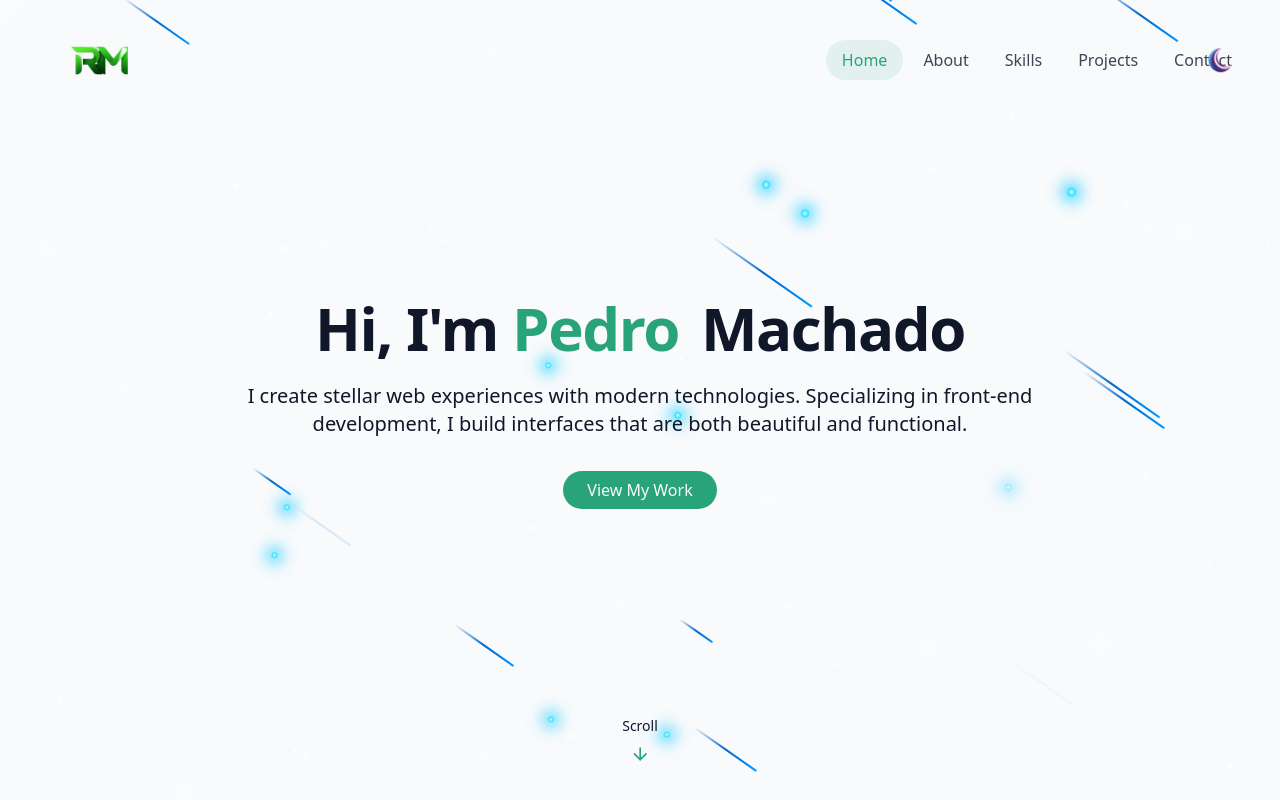
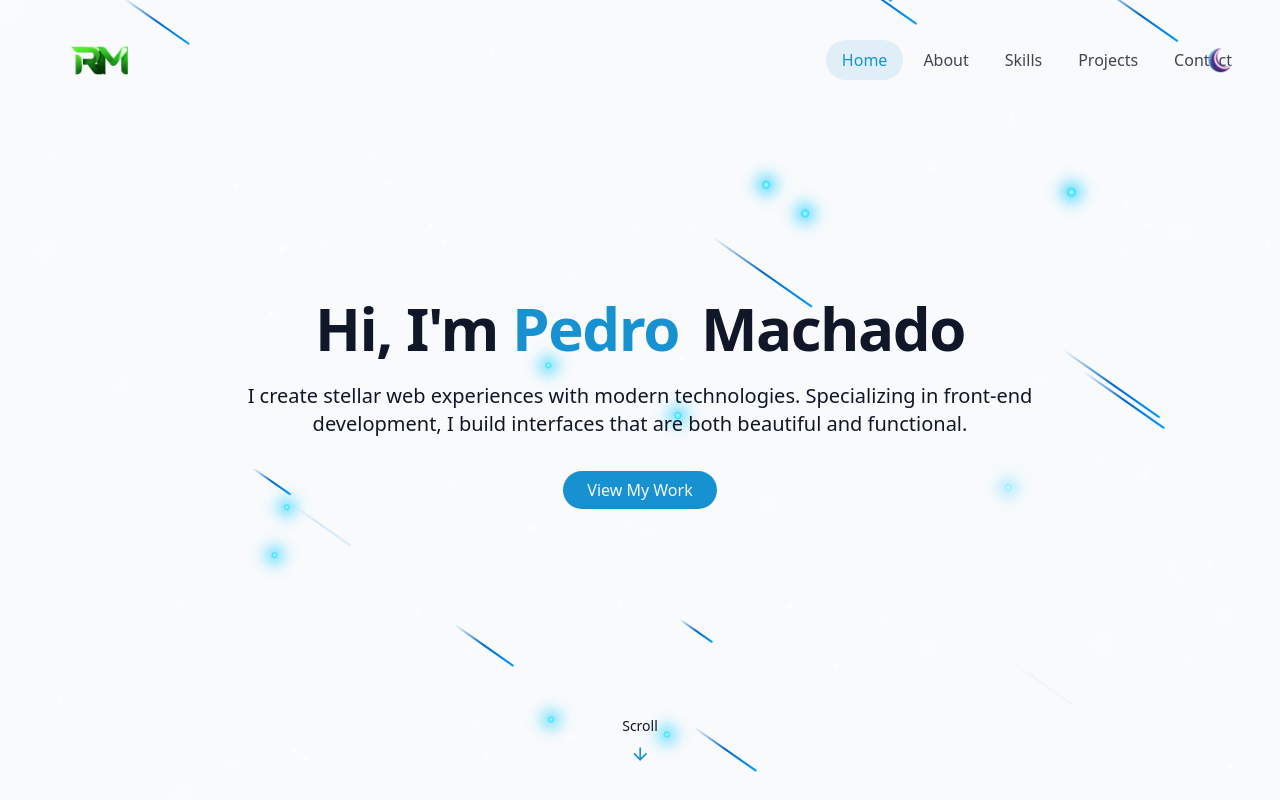
Before and after one commit to wmrmweerakoon/Personal-Portfolio, a React (Vite) app: page / in a window 1280 px wide. Shown: the top 800 px of the page. Built offline with nearby package versions, Linux system fonts and the light colour scheme.

Commit message:
Update entire site to use blue color theme instead of green

```diff
--- a/src/index.css
+++ b/src/index.css
@@ -78,7 +78,7 @@
 
     --card: 0 0% 100%;
 
-    --primary: 160 60% 40%;
+    --primary: 200 80% 45%;
     --primary-foreground: 210 40% 98%;
 
     --border: 214 32% 91%;
@@ -90,7 +90,7 @@
 
     --card: 222 47% 8%;
 
-    --primary: 160 60% 45%;
+    --primary: 200 80% 50%;
     --primary-foreground: 213 31% 91%;
 
     --border: 217 33% 20%;
@@ -133,7 +133,7 @@
 
 @utility text-glow {
   @apply relative;
-  text-shadow: 0 0 10px rgba(16, 185, 129, 0.5);
+  text-shadow: 0 0 10px rgba(64, 158, 255, 0.5);
 }
 
 @utility card-hover {
@@ -149,7 +149,7 @@
 
 @utility cosmic-button {
   @apply px-6 py-2 rounded-full bg-primary text-primary-foreground font-medium
-         transition-all duration-300 hover:shadow-[0_0_10px_rgba(16,185,129,0.5)]
+         transition-all duration-300 hover:shadow-[0_0_10px_rgba(64,158,255,0.5)]
          hover:scale-105 active:scale-95;
 }
 
```
